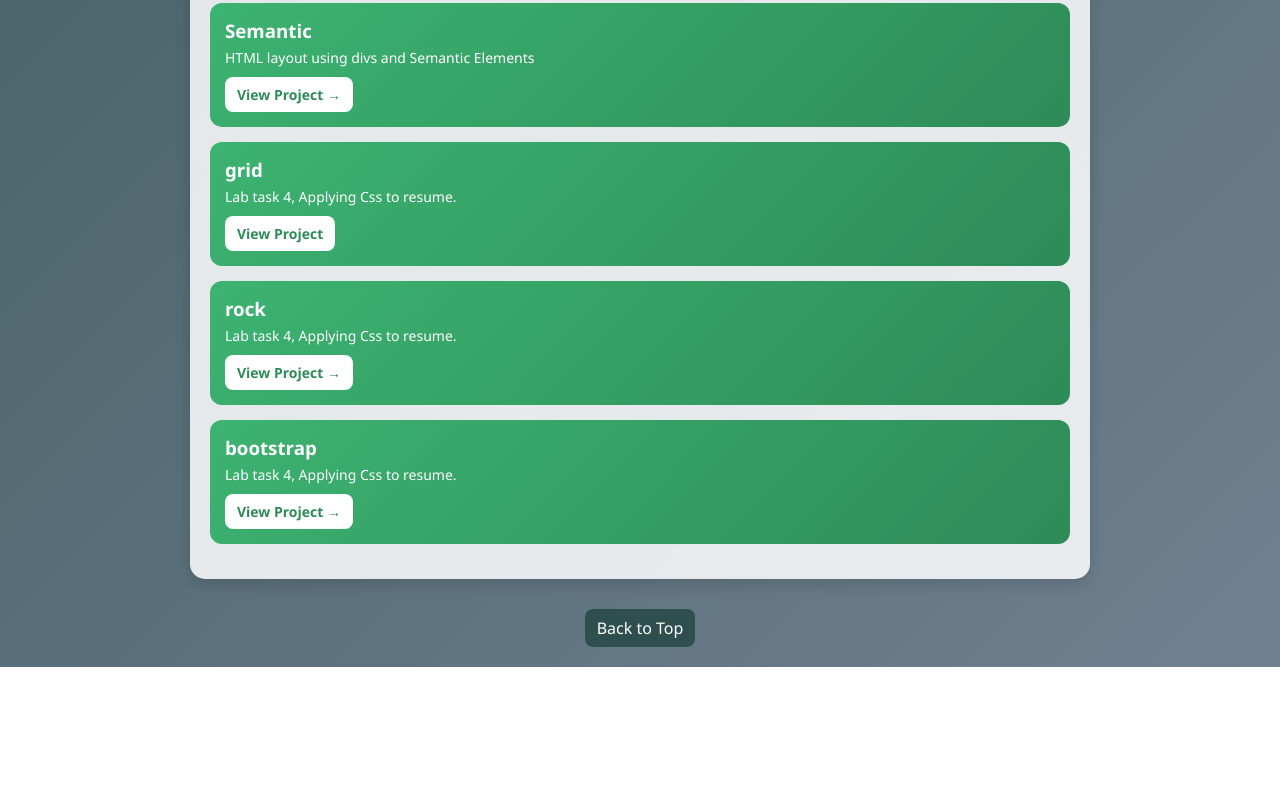
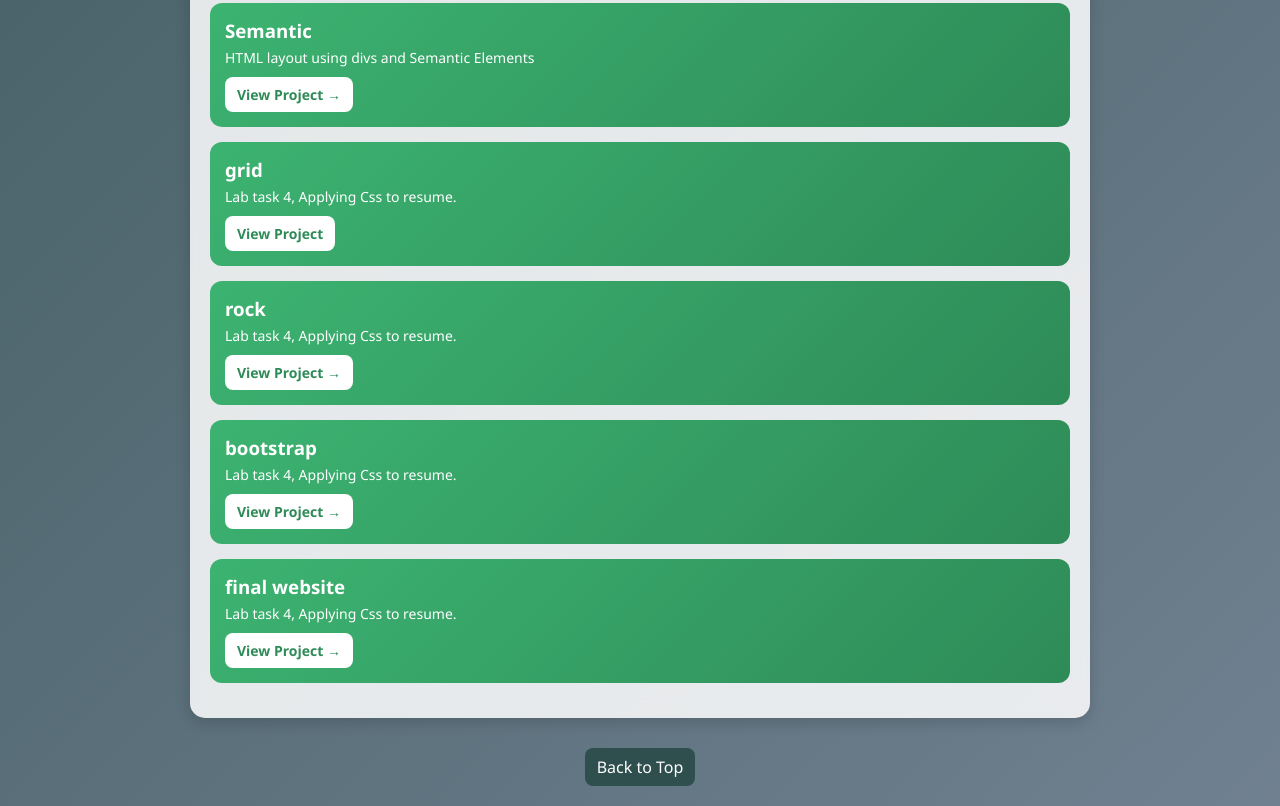
Before and after one commit to carlodelacruzcd05-ctrl/Web_system-, a plain HTML site: page index.html in a window 1280 px wide. Shown: the part 1539-2345 px from the top of the page. Before the commit the page ends 2206 px from the top, so only its background shows below. Drawn offline with Linux system fonts and the light colour scheme.

Commit message:
Add final website project section to index.html

```diff
--- a/index.html
+++ b/index.html
@@ -281,6 +281,13 @@ a[href="#top"]:hover {
     </div>
 
 
+      <div class="project">
+      <h3>final website</h3>
+      <p>Lab task 4, Applying Css to resume.</p>
+     <a href="https://justinealfonso7002.github.io/digital-web/" class="btn">View Project →</a>
+      </div>
+
+
 
   </div>
     <p style="text-align:center;">
```
